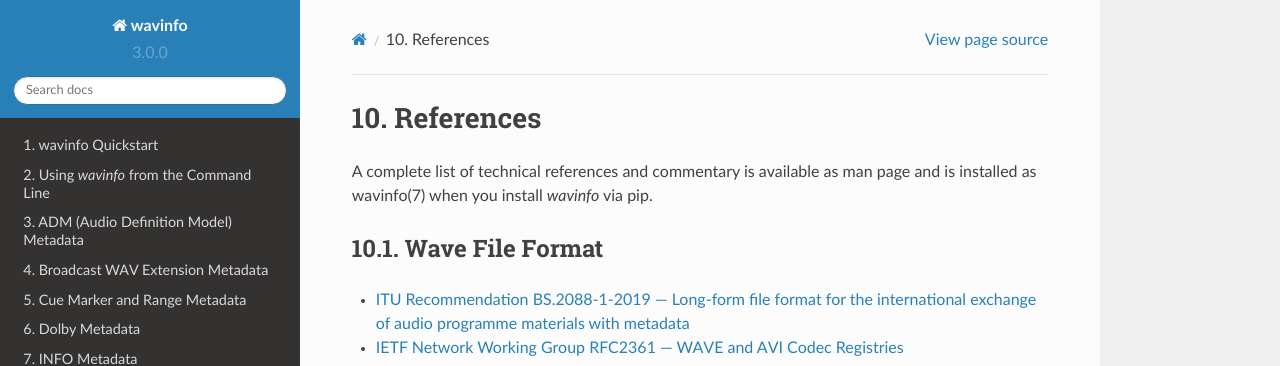
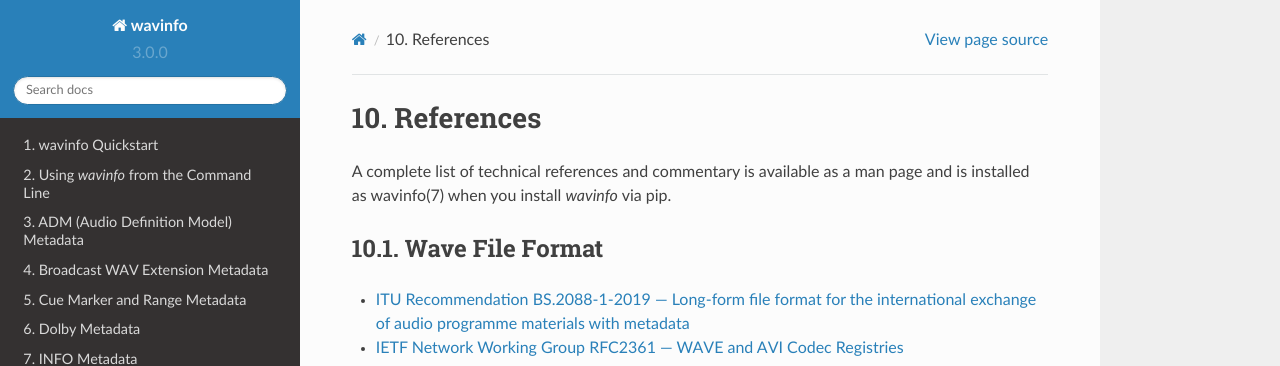
Before and after one commit to iluvcapra/wavinfo, a Sphinx documentation site: the page built from docs/source/references.rst, in a window 1280 px wide and 1213 px high. Shown: the top 366 px of the window. Built offline with Sphinx 7.4.7 and the Read the Docs theme 2.0.0, drawn with Linux system fonts in a browser that asks for light colours.

```diff
--- a/docs/source/references.rst
+++ b/docs/source/references.rst
@@ -1,7 +1,7 @@
 References
 ==========
 
-A complete list of technical references and commentary is available as man page
+A complete list of technical references and commentary is available as a man page
 and is installed as wavinfo(7) when you install `wavinfo` via pip.
 
 Wave File Format
```
